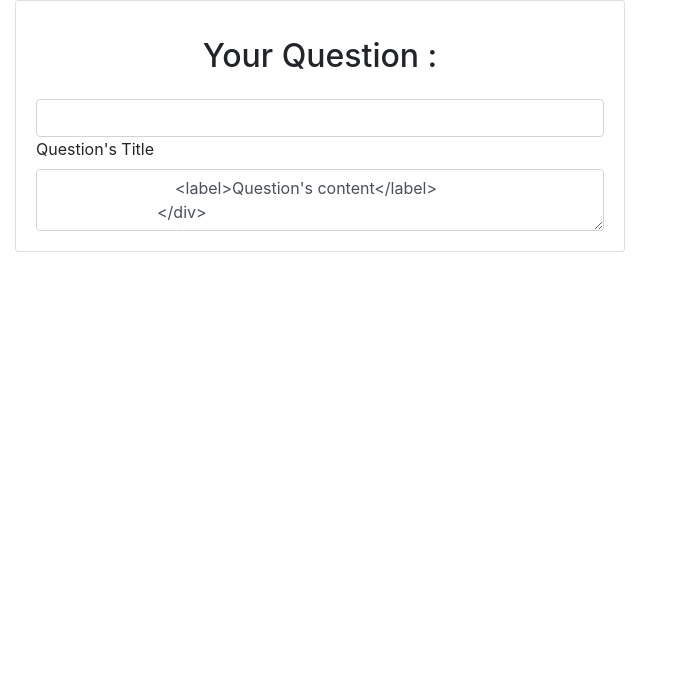
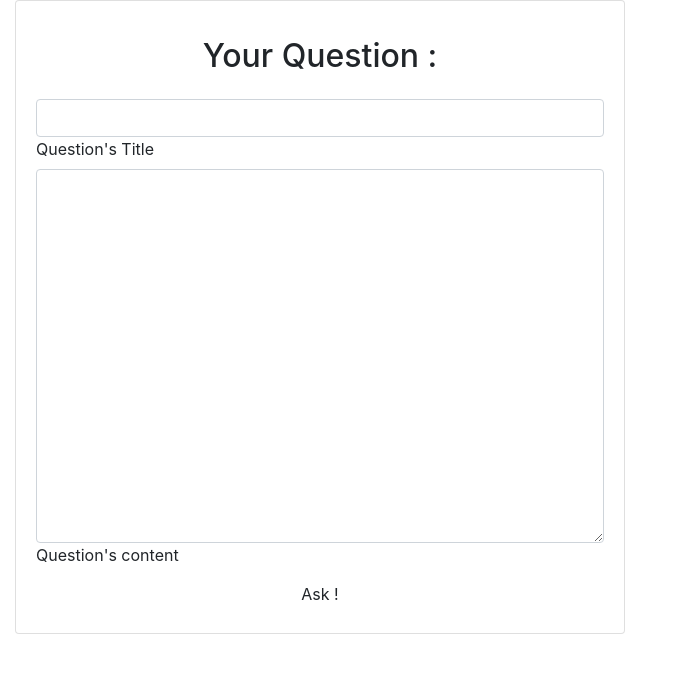
Before and after one commit to Not-the-Bees/Site-Doc-eCommercer, a PHP site: page /addQuestion.php in a window 1280 px wide. Shown: the top 673 px of the page, without its empty margins (0-673 px from the left). Run offline with PHP 8.4, Linux system fonts and the light colour scheme; some libraries are stand-ins or nearby versions.

Commit message:
mise en place formulaire ajout nouvelle quiestion

```diff
--- a/public/css/style.css
+++ b/public/css/style.css
@@ -58,6 +58,7 @@ label {
 	text-align: center;
 }
 
+
 /* Banner */
 .banner {
 	/*display: flex;*/
--- a/resources/views/addQuestion.php
+++ b/resources/views/addQuestion.php
@@ -5,11 +5,11 @@
     <meta charset="UTF-8">
     <meta name="viewport" content="width=device-width, initial-scale=1, shrink-to-fit=no">
     <!-- Css Links -->
-    <link rel="stylesheet" type="text/css" href="/public/css/bootstrap.min.css">
-    <link rel="stylesheet" type="text/css" href="/public/css/mdb.min.css">
-    <link rel="stylesheet" type="text/css" href="/public/css/fontawesome-all.css">
-    <link rel="stylesheet" type="text/css" href="/public/css/style.css">
-    <link rel="stylesheet" type="text/css" href="/public/css/form.css">
+    <link rel="stylesheet" type="text/css" href="../public/css/bootstrap.min.css">
+    <link rel="stylesheet" type="text/css" href="../public/css/mdb.min.css">
+    <link rel="stylesheet" type="text/css" href="../public/css/fontawesome-all.css">
+    <link rel="stylesheet" type="text/css" href="../public/css/style.css">
+    <link rel="stylesheet" type="text/css" href="../public/css/form.css">
     <title>TalkAboutStuff - Add New Question</title>
 </head>
 
@@ -22,15 +22,15 @@
             <div class="card indigo form-white">
                 <div class="card-body">
                     <form action="/Talk-About-Stuff/controllers/addQuestion.php" method="post">
-                        <h2 class="text-center white-text py-3"><i class="fas fa-question"></i>Your Question :</h2>
+                        <h2 class="text-center white-text py-3"><i class="fa fa-question"></i> Your Question :</h2>
                         <div class="md-form">
-                            <i class="fas fa-question-circle prefix white-text"></i>
+                            <i class="fa fa-question-circle prefix white-text"></i>
                             <input type="text" name="question" class="form-control" required>
                             <label>Question's Title</label>
                         </div>
                         <div class="md-form">
-                            <i class="fas fa-keyboard prefix white-text"></i>
-                            <textarea type="text" name="content" class="form-control" placeholder="Explain more here ..." required>
+                            <i class="fa fa-keyboard prefix white-text"></i>
+                            <textarea cols="100" rows="15" type="text" name="content" class="form-control" required></textarea>
                             <label>Question's content</label>
                         </div>
                         <div class="text-center">
@@ -47,11 +47,11 @@
 
 
 <!-- Script -->
-<script src="/public/js/bootstrap.bundle.min.js"></script>
-<script src="/public/js/bootstrap.min.js"></script>
-<script src="/public/js/mdb.min.js"></script>
-<script src="/public/js/popper.min.js"></script>
-<script src="/public/js/jquery-3.2.1.min.js"></script>
+<script src="../public/js/bootstrap.bundle.min.js"></script>
+<script src="../public/js/bootstrap.min.js"></script>
+<script src="../public/js/mdb.min.js"></script>
+<script src="../public/js/popper.min.js"></script>
+<script src="../public/js/jquery-3.2.1.min.js"></script>
 <script type="text/javascript" src="https://cdnjs.cloudflare.com/ajax/libs/mdbootstrap/4.4.1/js/mdb.min.js"></script>
 
 </body>
--- a/resources/views/valide.php
+++ b/resources/views/valide.php
@@ -1,3 +1,4 @@
+<?php session_start() ?>
 <html>
 <head>
     <meta charset="utf-8">
```
Also changed, not shown: controllers/addQuestion.php (+11 -8 lines).
